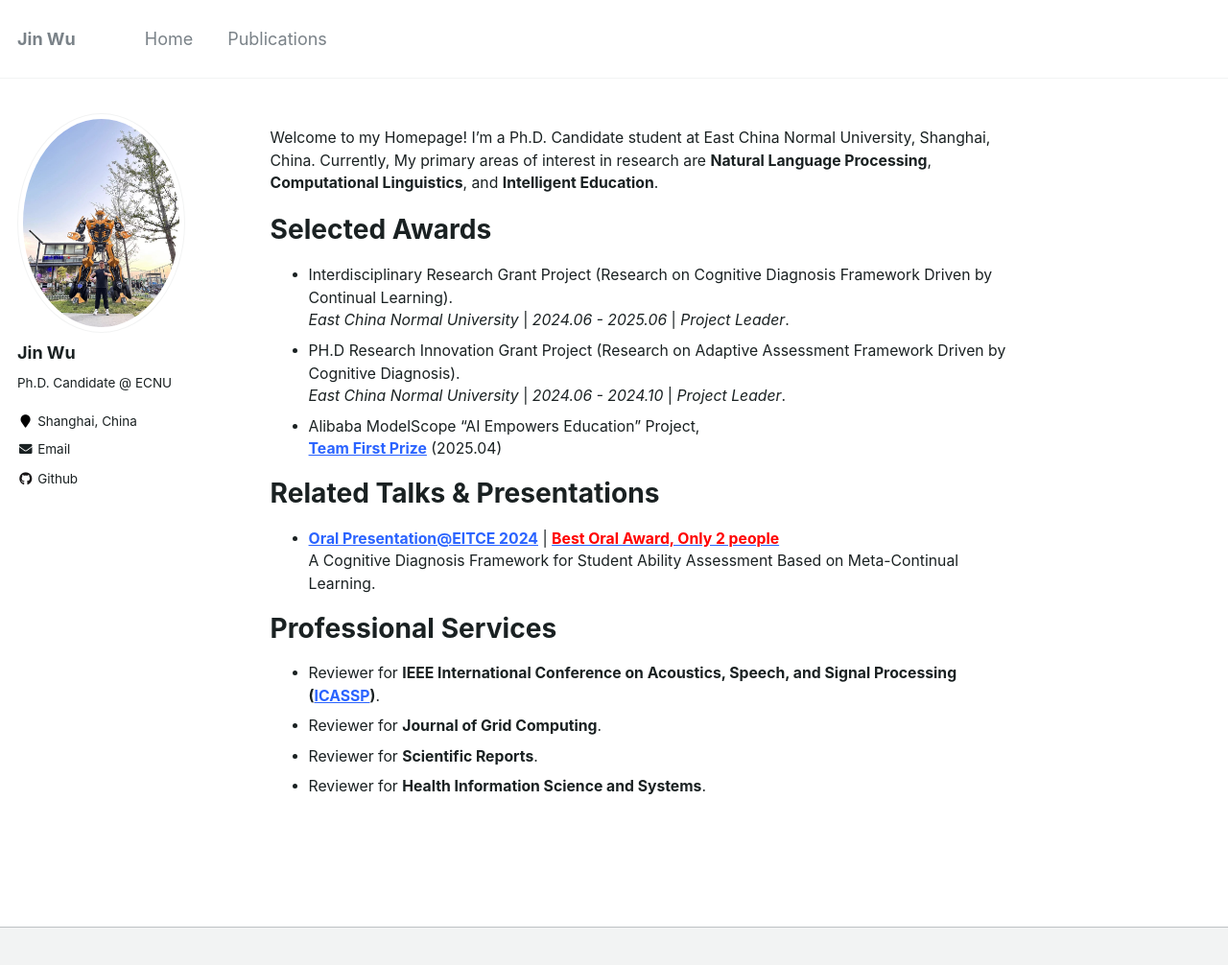
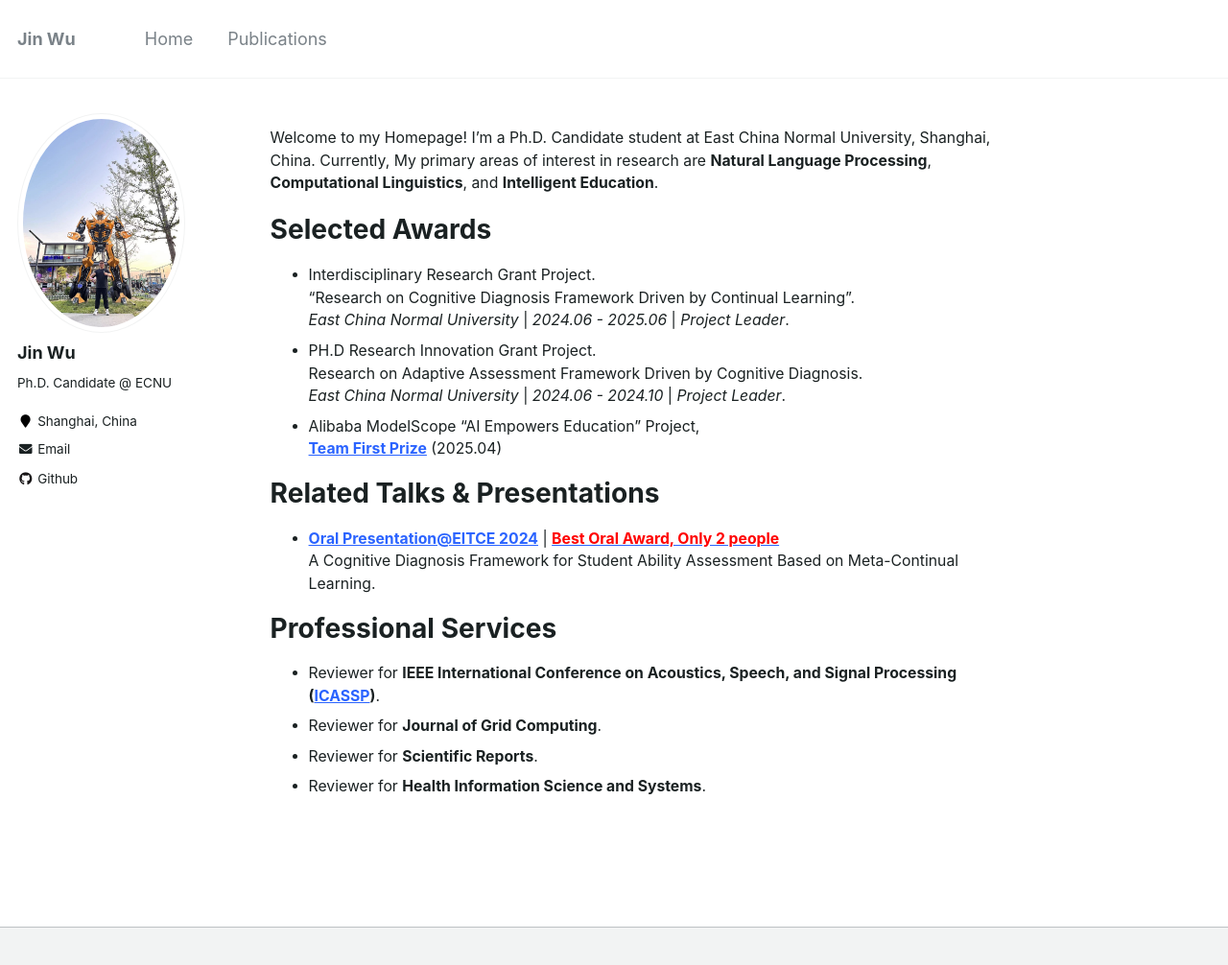
Before and after one commit to WooTzins/WooTzins.github.io, a Jekyll site: the page built from _pages/about.md, in a window 1280 px wide and 1039 px high. Shown: the top 1006 px of the window at 96% size. Built offline with Jekyll 4.4.1, drawn with Linux system fonts in a browser that asks for light colours.

```diff
--- a/_pages/about.md
+++ b/_pages/about.md
@@ -14,9 +14,11 @@ Welcome to my Homepage! I'm a Ph.D. Candidate student at East China Normal Unive
 Selected Awards
 ======
 
-* Interdisciplinary Research Grant Project (Research on Cognitive Diagnosis Framework Driven by Continual Learning). \\
+* Interdisciplinary Research Grant Project. \\
+  "Research on Cognitive Diagnosis Framework Driven by Continual Learning".\\
   *East China Normal University* | *2024.06 - 2025.06* | *Project Leader*.
-* PH.D Research Innovation Grant Project (Research on Adaptive Assessment Framework Driven by Cognitive Diagnosis). \\
+* PH.D Research Innovation Grant Project. \\
+  Research on Adaptive Assessment Framework Driven by Cognitive Diagnosis.\\
   *East China Normal University* | *2024.06 - 2024.10* | *Project Leader*.
 * Alibaba ModelScope "AI Empowers Education" Project, \\
   **[Team First Prize](./files/ALIBABA_MODELSCOPE_TEAM_PRIZE.pdf)** (2025.04)
```
